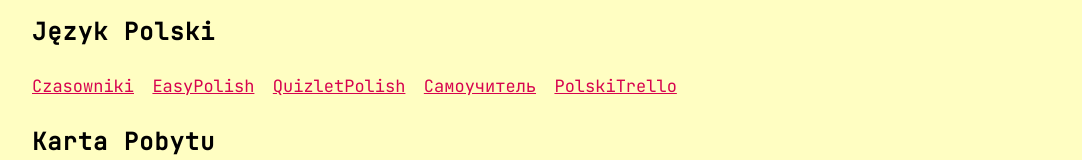
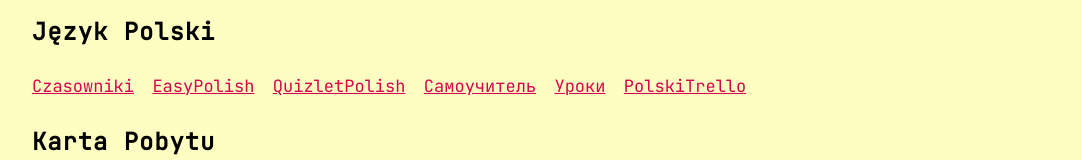
Before and after one commit to 2f4b71a14614/2f4b71a14614.github.io, a plain HTML site: page index.html in a window 1280 px wide. Shown: the part 2401-2561 px from the top of the page, without its empty margins (160-1242 px from the left). Drawn offline with Linux system fonts and the light colour scheme.

Commit message:
CICD deploy to git pages

```diff
--- a/index.html
+++ b/index.html
@@ -244,6 +244,7 @@
             <li><a href="https://easy-polish.com/">EasyPolish</a></li>
             <li><a href="https://quizlet.com/RAZUMOVSKY228_great/folders/polski/sets">QuizletPolish</a></li>
             <li><a href="https://tutpl.ru/1-1-alfavit.html">Самоучитель</a></li>
+            <li><a href="https://www.lingohut.com/ru/l63/%D1%83%D1%87%D0%B8%D1%82%D1%8C-%D0%BF%D0%BE%D0%BB%D1%8C%D1%81%D0%BA%D0%B8%D0%B9">Уроки</a></li>
             <li><a href="https://trello.com/b/bnUmg1tG/polish">PolskiTrello</a></li>
         </ul>
 
```
